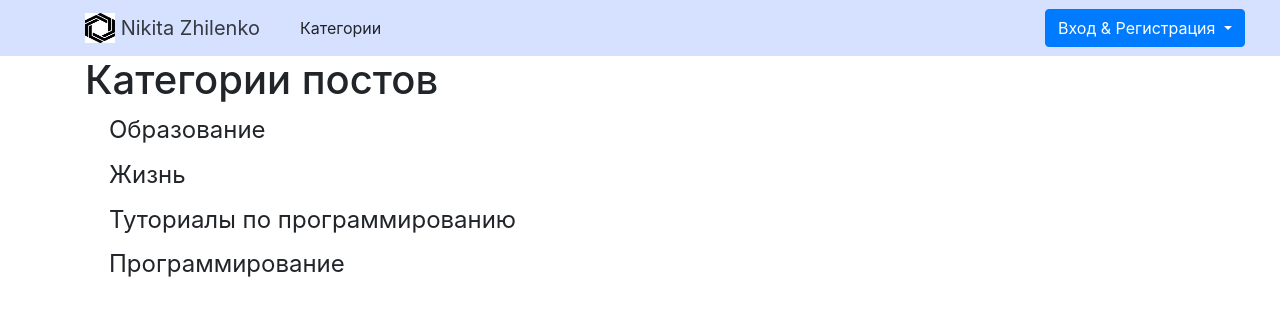
After one commit to NikitaStelent/personal_blog-project, a Django app: page /blog/category_list/ in a window 1280 px wide. The commit adds this page. Shown: the top 316 px of the page. Run offline with Django 5.2, Linux system fonts and the light colour scheme; data comes from the database, SQL or seed files in the repository; both versions use the stored data as it was after the commit; some libraries are stand-ins or nearby versions.

Commit message:
Categories translation update
Added categories translation. Updated the user dropdown, added the admin-panel button. Updated the navbar color

```diff
--- /dev/null
+++ b/blog/static/blog/custom.css
@@ -0,0 +1,20 @@
+.flex-container {
+  display: flex;
+  justify-content: space-between;
+   align-items: flex-start; /* добавьте это свойство */
+}
+
+
+
+.container-wide {
+    max-width: 70%;
+}
+
+nav {
+  background-color: #d5e1ff;
+}
+
+.dropdown {
+  margin-right: 0;
+  width: 150px;
+}
--- a/blog/templates/blog/all_blogs.html
+++ b/blog/templates/blog/all_blogs.html
@@ -1,4 +1,5 @@
 {% extends 'blog/base.html' %}
+{% load blog_tags %}
 
 {% block content %}
 
@@ -8,7 +9,7 @@
 
     {% for post in object_list %}
         <h3><a href="{% url 'blog:detailed_article' post.pk %}" style="color: #0000ff;">{{ post.title }}</a></h3>
-        <strong>Дата: {{ post.date }} | <a href="{% url 'blog:category' post.category %}">Категория: {{ post.category }}</a> | Пост написан: {{ post.author }}</strong>
+        <strong>Дата: {{ post.date }} | <a href="{% url 'blog:category' post.category|slugify %}">Категория: {{ post.category|translate_category }}</a> | Пост написан: {{ post.author }}</strong>
         <p>{{ post.body|truncatechars:200|safe }}</p>
         <hr>
     {% endfor %}
@@ -17,4 +18,5 @@
     <h3>Постов пока нет :)</h3>
 {% endif %}
 
+
 {% endblock %}
--- a/blog/templates/blog/base.html
+++ b/blog/templates/blog/base.html
@@ -1,4 +1,5 @@
 {% load static %}
+{% load blog_tags %}
 <!doctype html>
 <html lang="en">
 
@@ -10,7 +11,7 @@
   <!-- Bootstrap CSS -->
   <link rel="stylesheet" href="https://stackpath.bootstrapcdn.com/bootstrap/4.4.1/css/bootstrap.min.css" integrity="sha384-Vkoo8x4CGsO3+Hhxv8T/Q5PaXtkKtu6ug5TOeNV6gBiFeWPGFN9MuhOf23Q9Ifjh" crossorigin="anonymous">
 
-  <link rel="stylesheet" href="{% static "portfolio/custom.css" %}">
+  <link rel="stylesheet" href="{% static "blog/custom.css" %}">
 
   <link href="https://fonts.googleapis.com/css?family=Lato&display=swap" rel="stylesheet">
 
@@ -21,17 +22,28 @@
 
 <body>
 
-  <nav id="topNav" class="navbar navbar-expand-md navbar-light">
+  <nav id="topNav" class="navbar navbar-expand-md">
   <div class="container">
-      <a class="navbar-brand" href="{% url 'home' %}">
+    <a class="navbar-brand text-dark" href="{% url 'home' %}">
       <img src="{% static "portfolio/logo.png" %}" width="30" height="30" class="d-inline-block align-top" alt="Nikita's Logo">
       <span>Nikita Zhilenko</span>
     </a>
-      <button class="navbar-toggler" type="button" data-toggle="collapse" data-target="#navbarNav" aria-controls="navbarNav" aria-expanded="false" aria-label="Toggle navigation">
-        <span class="navbar-toggler-icon"></span>
+
+    {% if categories_menu %}
+      <div class="dropdown d-inline-block">
+        <button class="btn btn-primary dropdown-toggle" type="button" id="dropdownCategoryButton" data-toggle="dropdown" aria-haspopup="true" aria-expanded="false">
+          Категории
         </button>
-         <div class="dropdown d-inline-block">
+        <div class="dropdown-menu" aria-labelledby="dropdownCategoryButton">
+          {% for category in categories_menu %}
+            <a class="dropdown-item" href="{% url 'blog:category' category|slugify %}">{{ category|translate_category }}</a>
+          {% endfor %}
         </div>
+      </div>
+    {% else %}
+      <a class="dropdown-item" href="{% url 'blog:category_list' %}">Категории</a>
+    {% endif %}
+
     {% if not request.user.is_authenticated %}
       <div class="dropdown d-inline-block">
         <button class="btn btn-primary dropdown-toggle" type="button" id="dropdownMenuButton" data-toggle="dropdown" aria-haspopup="true" aria-expanded="false">
@@ -50,19 +62,26 @@
         <div class="dropdown-menu" aria-labelledby="dropdownMenuButton">
           <a class="dropdown-item" href="{% url 'blog:add_post' %}">Добавить пост</a>
           <a class="dropdown-item" href="{% url 'users:profile' %}">Профиль</a>
+          <li><hr class="dropdown-divider"></li>
+          {% if request.user.is_superuser %}
+            <a class="dropdown-item" href="http://127.0.0.1:8000/admin">Админ-панель</a>
+          {% endif %}
           <form method="post" action="{% url 'users:logout' %}">
             {% csrf_token %}
-                  <!-- Дополнительные поля формы, если необходимо -->
             <button type="submit" class="dropdown-item">Выход</button>
           </form>
-
         </div>
       </div>
     {% endif %}
   </div>
 </nav>
+
+
+
+  <div class="flex-container">
     <div class="container">
       {% block content %}{% endblock %}
+    </div>
   </div>
 
   <!-- Optional JavaScript -->
@@ -71,4 +90,5 @@
   <script src="https://cdn.jsdelivr.net/npm/popper.js@1.16.0/dist/umd/popper.min.js" integrity="sha384-Q6E9RHvbIyZFJoft+2mJbHaEWldlvI9IOYy5n3zV9zzTtmI3UksdQRVvoxMfooAo" crossorigin="anonymous"></script>
   <script src="https://stackpath.bootstrapcdn.com/bootstrap/4.4.1/js/bootstrap.min.js" integrity="sha384-wfSDF2E50Y2D1uUdj0O3uMBJnjuUD4Ih7YwaYd1iqfktj0Uod8GCExl3Og8ifwB6" crossorigin="anonymous"></script>
 </body>
+
 </html>
--- a/blog/templates/blog/categories.html
+++ b/blog/templates/blog/categories.html
@@ -1,16 +1,16 @@
 {% extends 'blog/base.html' %}
-
+{% load blog_tags %}
 {% block content %}
 
 {% if posts_categories %}
     <br>
-    <h2>Посты с категорией: {{ ctg }}</h2>
+    <h2>Посты с категорией: {{ ctg|translate_category }}</h2>
     <br>
 
 
     {% for post in posts_categories %}
         <h3><a href="{% url 'blog:detailed_article' post.pk %}" style="color: #0000ff;">{{ post.title }}</a></h3>
-        <strong>Дата: {{ post.date }} | Категория: {{ post.category }} | Пост написан: {{ post.author }}</strong>
+        <strong>Дата: {{ post.date }} | Категория: {{ post.category|translate_category }} | Пост написан: {{ post.author }}</strong>
         <p>{{ post.body|truncatechars:200|safe }}</p>
         <hr>
     {% endfor %}
--- /dev/null
+++ b/blog/templates/blog/category_list.html
@@ -0,0 +1,16 @@
+{% extends 'blog/base.html' %}
+{% load blog_tags %}
+
+{% block title %}Категории постов{% endblock %}
+
+{% block content %}
+
+    <h1>Категории постов</h1>
+
+    {% for category in categories_menu_list %}
+        <h4>
+            <a class="dropdown-item" href="{% url 'blog:category' category|slugify %}">{{ category|translate_category }}</a>
+        </h4>
+    {% endfor %}
+
+{% endblock %}
--- a/blog/templates/blog/detailed_article.html
+++ b/blog/templates/blog/detailed_article.html
@@ -1,4 +1,5 @@
 {% extends 'blog/base.html' %}
+{% load blog_tags %}
 
 {% block content %}
 
@@ -6,12 +7,12 @@
   <div class="post-info">
     <hr>
     <p><strong>Автор:</strong> {{ post.author }}</p>
-    <p><strong>Категория: <a href="{% url 'blog:category' post.category %}">{{ post.category }}</a></strong></p>
+    <p><strong>Категория: <a href="{% url 'blog:category' post.category %}">{{ post.category|translate_category }}</a></strong></p>
     <p><strong>Пост написан:</strong> {{ post.date }}</p>
     <hr>
   </div>
   <div class="post-content">
-    <h1>{{ post.title }}</h1>
+    <h2>{{ post.title }}</h2>
     <p>{{ post.body|safe }}</p>
   </div>
 </div>
--- /dev/null
+++ b/blog/templatetags/blog_tags.py
@@ -0,0 +1,9 @@
+from django import template
+from .category_translation import CATEGORY_TRANSLATIONS
+
+register = template.Library()
+
+
+@register.filter
+def translate_category(category):
+    return CATEGORY_TRANSLATIONS.get(str(category), str(category))
--- /dev/null
+++ b/blog/templatetags/category_translation.py
@@ -0,0 +1,6 @@
+CATEGORY_TRANSLATIONS = {
+    'coding': 'Программирование',
+    'coding-tutorials': 'Туториалы по программированию',
+    'education': 'Образование',
+    'life': 'Жизнь'
+}
--- a/blog/urls.py
+++ b/blog/urls.py
@@ -1,5 +1,6 @@
 from django.urls import path
-from .views import HomeView, ArticleDetailView, AddPostView, EditPostView, DeletePostView, category_view
+from .views import HomeView, ArticleDetailView, AddPostView, EditPostView, DeletePostView, category_view, \
+    category_list_view
 
 app_name = 'blog'
 
@@ -10,4 +11,5 @@ urlpatterns = [
     path('blog/article/edit/<int:pk>', EditPostView.as_view(), name='edit_post'),
     path('blog/article/delete/<int:pk>', DeletePostView.as_view(), name='delete_post'),
     path('blog/category/<str:ctg>/', category_view, name='category'),
+    path('blog/category_list/', category_list_view, name='category_list'),
 ]
--- a/blog/views.py
+++ b/blog/views.py
@@ -1,3 +1,4 @@
+from django.http import Http404
 from django.shortcuts import render
 from django.urls import reverse_lazy
 from django.views.generic import ListView, DetailView, CreateView, UpdateView, DeleteView
@@ -5,12 +6,20 @@ from django.views.generic import ListView, DetailView, CreateView, UpdateView, D
 from .models import Post, Category
 
 
+def category_list_view(request):
+    categories_menu_list = Category.objects.all()
+    return render(request, 'blog/category_list.html', {'categories_menu_list': categories_menu_list})
+
+
 def category_view(request, ctg):
     # Получаем объект категории по ее имени
     category = Category.objects.filter(name__iexact=ctg).first()
+
+    if category is None:
+        raise Http404("Category not found")
+
     posts_categories = Post.objects.filter(category=category)
     return render(request, 'blog/categories.html', {'ctg': category, 'posts_categories': posts_categories})
-
 
 
 class HomeView(ListView):
@@ -18,10 +27,23 @@ class HomeView(ListView):
     template_name = 'blog/all_blogs.html'
     ordering = '-date'
 
+    def get_context_data(self, *args, **kwargs):
+        categories_menu = Category.objects.all()
+        context = super(HomeView, self).get_context_data(*args, **kwargs)
+        context['categories_menu'] = categories_menu
+        return context
+
 
 class ArticleDetailView(DetailView):
     model = Post
     template_name = 'blog/detailed_article.html'
+    ordering = '-date'
+
+    def get_context_data(self, *args, **kwargs):
+        categories_menu = Category.objects.all()
+        context = super(ArticleDetailView, self).get_context_data(*args, **kwargs)
+        context['categories_menu'] = categories_menu
+        return context
 
 
 class AddPostView(CreateView):
@@ -30,14 +52,32 @@ class AddPostView(CreateView):
 
     fields = '__all__'
 
+    def get_context_data(self, *args, **kwargs):
+        categories_menu = Category.objects.all()
+        context = super(AddPostView, self).get_context_data(*args, **kwargs)
+        context['categories_menu'] = categories_menu
+        return context
+
 
 class EditPostView(UpdateView):
     model = Post
     template_name = 'blog/edit_post.html'
     fields = ('title', 'body')
 
+    def get_context_data(self, *args, **kwargs):
+        categories_menu = Category.objects.all()
+        context = super(EditPostView, self).get_context_data(*args, **kwargs)
+        context['categories_menu'] = categories_menu
+        return context
+
 
 class DeletePostView(DeleteView):
     model = Post
     template_name = 'blog/delete_post.html'
     success_url = reverse_lazy('blog:all_blogs')
+
+    def get_context_data(self, *args, **kwargs):
+        categories_menu = Category.objects.all()
+        context = super(DeletePostView, self).get_context_data(*args, **kwargs)
+        context['categories_menu'] = categories_menu
+        return context
```
Also changed, not shown: blog/templates/blog/new.html (added, +49 -0 lines), blog/templatetags/__init__.py (added), db.sqlite3. Lines whose indentation alone changed are shown as unchanged.
